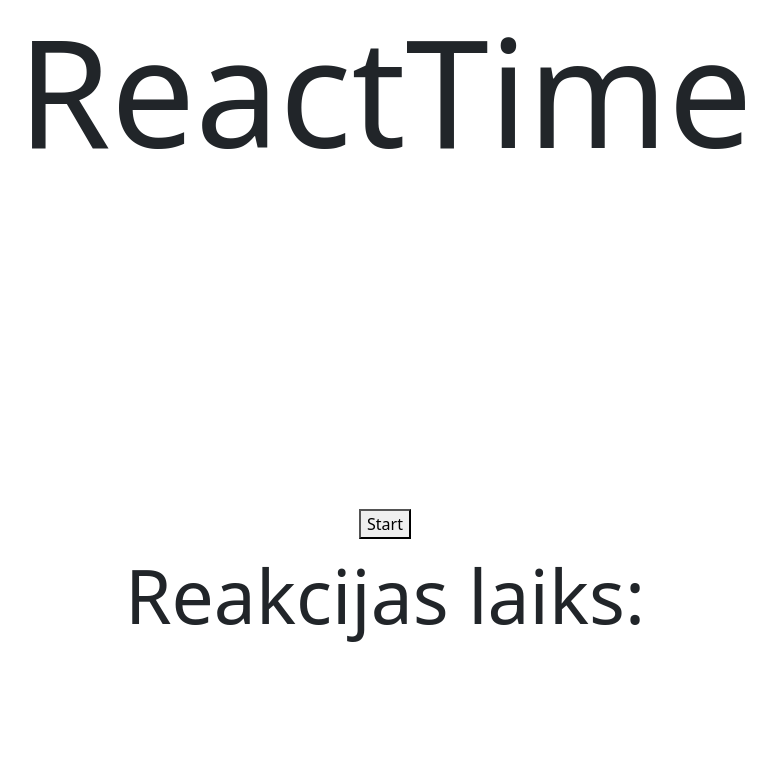
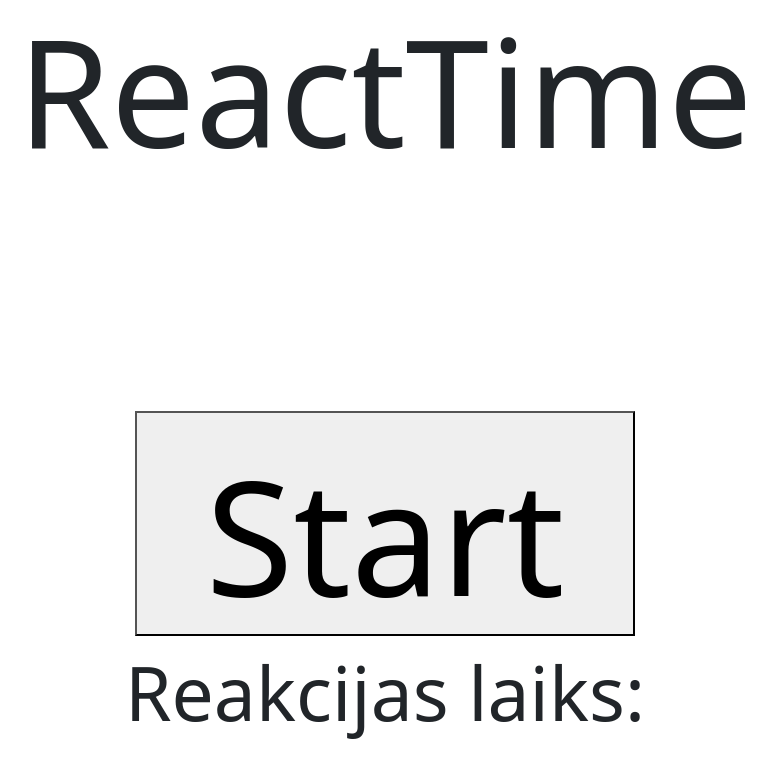
Before and after one commit to ZBN112/projekta-darbs, a plain HTML site: page index.html in a window 1280 px wide. Shown: the whole page, without its empty margins (255-1031 px from the left). Drawn offline with nearby package versions, Linux system fonts and the light colour scheme.

Commit message:
Update style.css

```diff
--- a/style.css
+++ b/style.css
@@ -1,4 +1,4 @@
-#Button {
+#ReactionButton {
     width: 500px;
     height: 225px;
     font-size: 160px;
```
